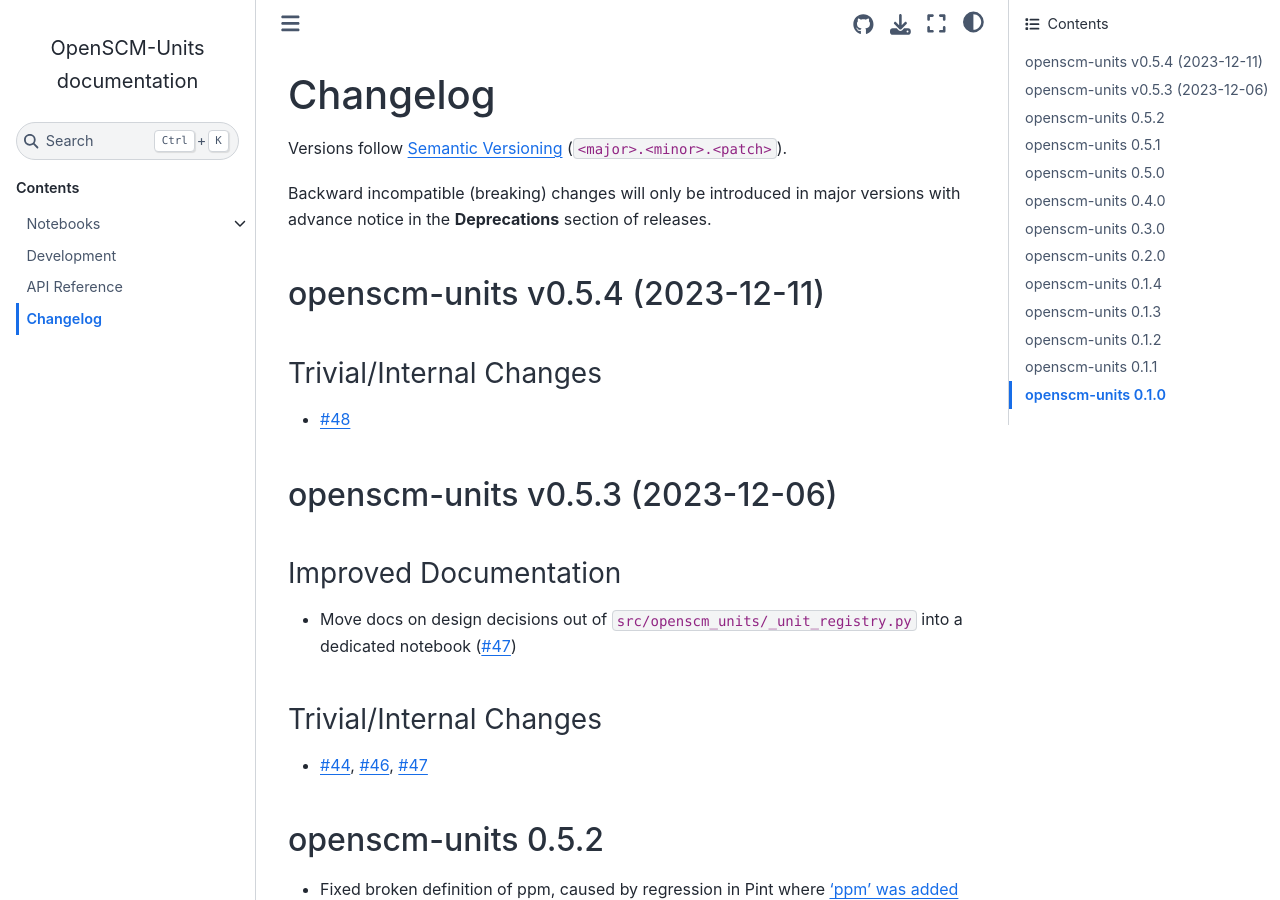
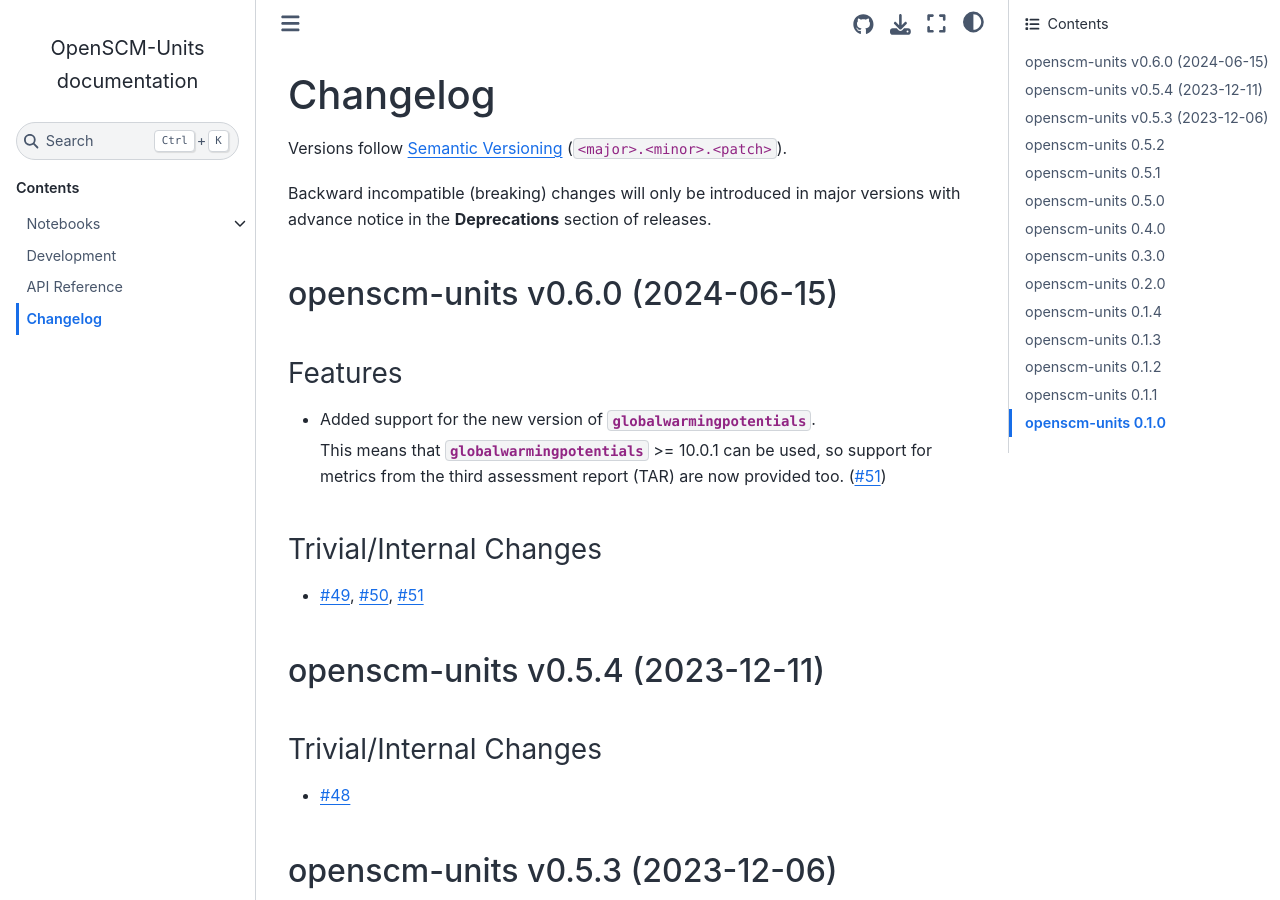
Before and after one commit to openscm/openscm-units, a Sphinx documentation site: the page built from docs/source/changelog.md, in a window 1280 px wide and 900 px high. Built offline with Sphinx 7.4.7 and the Sphinx Book theme 1.1.4, drawn with Linux system fonts in a browser that asks for light colours; pages that are not in the unit, such as notebooks, are missing from menus.

Commit message:
bump: version 0.5.4 -> 0.6.0

```diff
--- a/docs/source/changelog.md
+++ b/docs/source/changelog.md
@@ -18,6 +18,22 @@
 -->
 
 <!-- towncrier release notes start -->
+
+## openscm-units v0.6.0 (2024-06-15)
+
+
+### Features
+
+- Added support for the new version of {py:mod}`globalwarmingpotentials`.
+
+  This means that {py:mod}`globalwarmingpotentials` >= 10.0.1 can be used,
+  so support for metrics from the third assessment report (TAR)
+  are now provided too. ([#51](https://github.com/openscm/openscm-units/pulls/51))
+
+### Trivial/Internal Changes
+
+- [#49](https://github.com/openscm/openscm-units/pulls/49), [#50](https://github.com/openscm/openscm-units/pulls/50), [#51](https://github.com/openscm/openscm-units/pulls/51)
+
 
 ## openscm-units v0.5.4 (2023-12-11)
 
--- a/pyproject.toml
+++ b/pyproject.toml
@@ -1,6 +1,6 @@
 [tool.poetry]
 name = "openscm-units"
-version = "0.5.4"
+version = "0.6.0"
 description = "Handling of units related to simple climate modelling."
 authors = [
     "Zebedee Nicholls <zebedee.nicholls@climate-energy-college.org>",
```
Also changed, not shown: changelog/49.trivial.md (deleted, +0 -1 lines), changelog/50.trivial.md (deleted, +0 -1 lines), changelog/51.feature.md (deleted, +0 -5 lines), changelog/51.trivial.md (deleted, +0 -1 lines).
